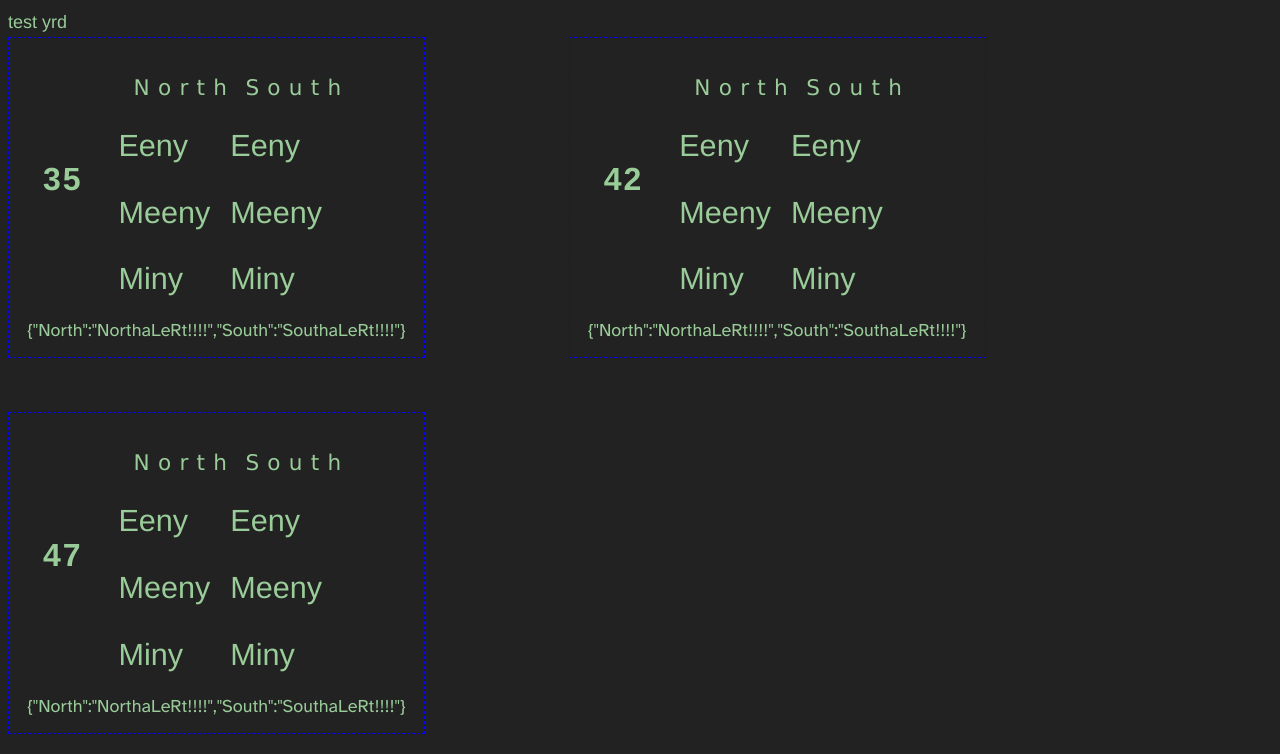
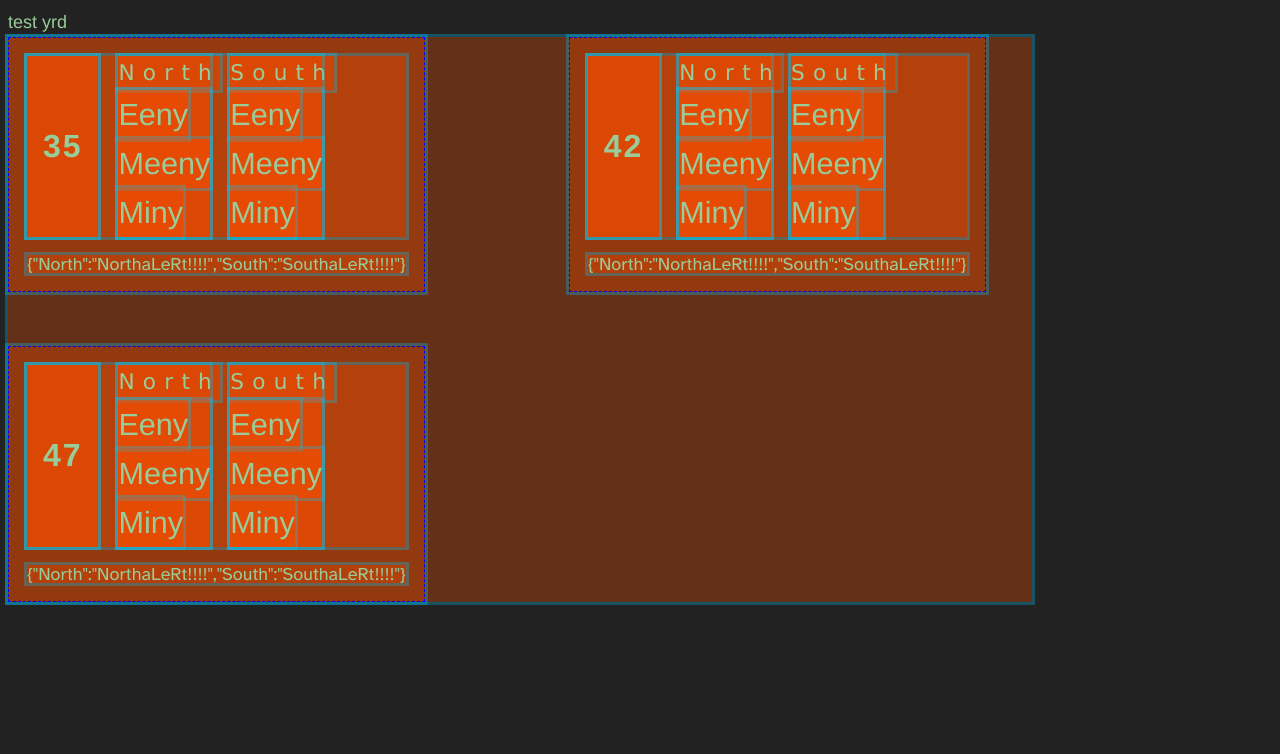
Before and after one commit to jos-eph/busneighbor, a plain HTML site: page tabledisplay.html in a window 1280 px wide. Drawn offline with Linux system fonts and the light colour scheme.

Commit message:
updated CSS

```diff
--- a/horizontal.css
+++ b/horizontal.css
@@ -66,26 +66,26 @@ a:hover {
     display: grid;
     max-width: 50vw;
     grid-template-rows: min-content min-content;
+    row-gap: 0;
+    gap: 0;
     width: min-content;
     max-height: 50vh;
-    align-self: start; /* */
+    align-self: start;
+    justify-items: left;
 }
 
 .directionHeader {
     display: flex;
     font-size: 1.2em;
-    margin: 0.7em;
     min-width: 0;
     text-align: center;
     font-family: Verdana, Geneva, Tahoma, sans-serif;
     letter-spacing: 0.6ch;
-    align-items: center;
 }
 
 .statusHolder {
     display: flex;
     flex-wrap: wrap;
-    gap:1em;
     flex: 1;
     justify-content:first baseline;
 }
--- a/service/tabledisplay/tabledisplayservice.js
+++ b/service/tabledisplay/tabledisplayservice.js
@@ -11,6 +11,7 @@ function createDivOfClasses(classes, textContent) {
     for (let cls of classes) {
         newElement.classList.add(cls);
     }
+    newElement.classList.add("showMe")
     if (textContent !== undefined) {
         newElement.innerText = textContent;
     }
```
